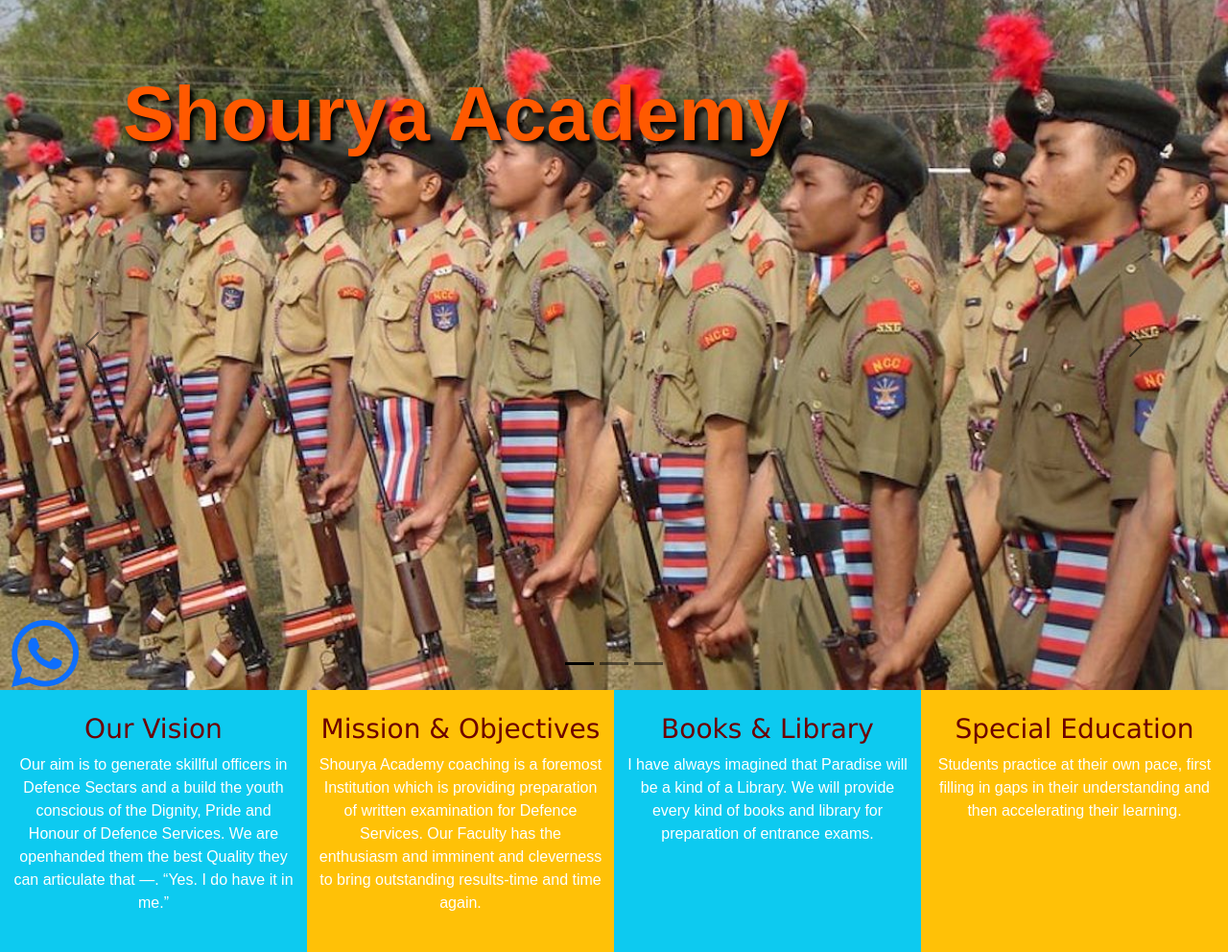
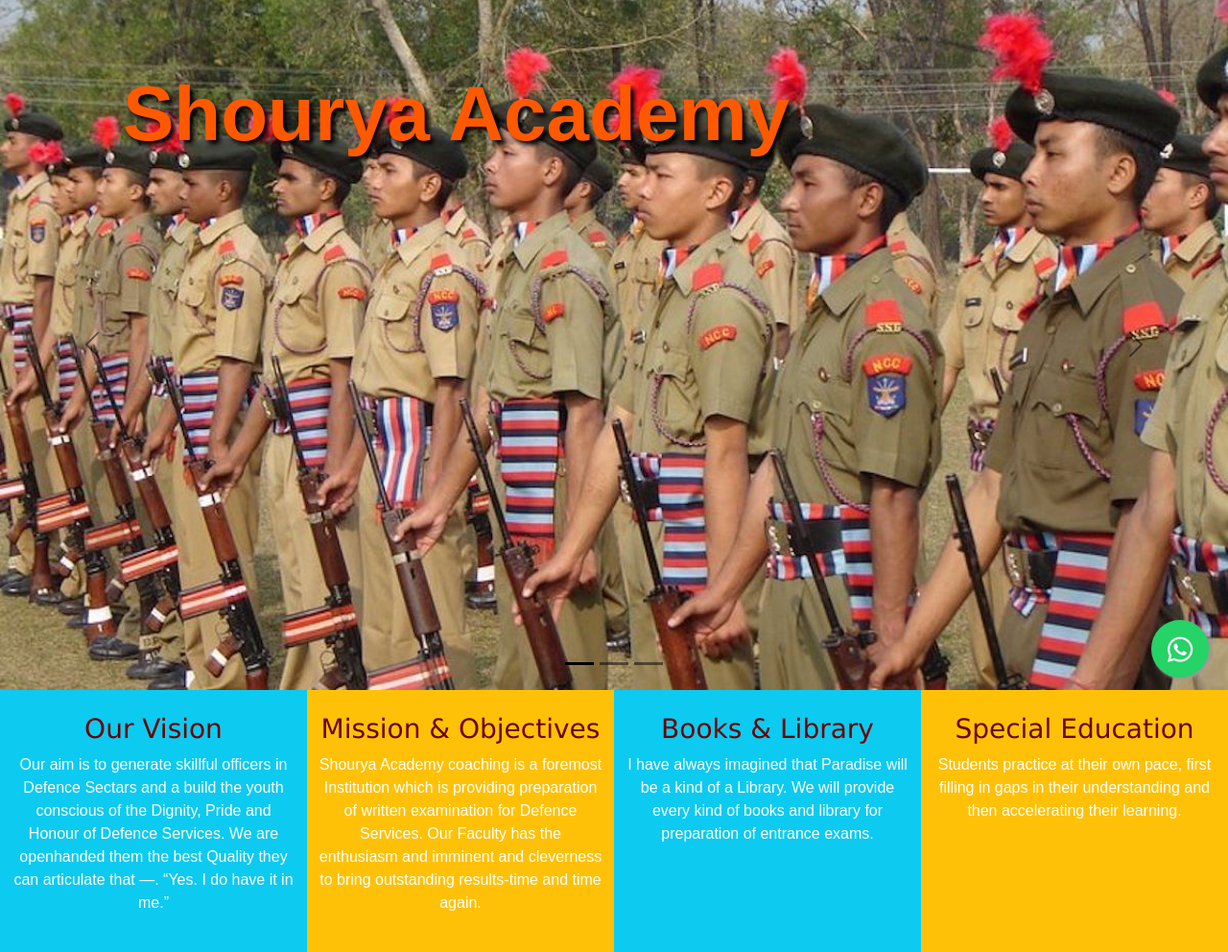
Before and after one commit to techredmoon/shourya-academy, a PHP site: page /index.php in a window 1280 px wide. Shown: the part 79-1071 px from the top of the page at 96% size. Run offline with PHP 8.4, Linux system fonts and the light colour scheme; some libraries are stand-ins or nearby versions.

Commit message:
Added Whatsapp icon

```diff
--- a/css/sastyle.css
+++ b/css/sastyle.css
@@ -136,3 +136,22 @@
     padding: 3% !important;
 
 }
+
+.whatsapp-icon{
+    position: fixed;
+    width: 60px;
+    height: 60px;
+    bottom: 15px;
+    right: 20px;
+    background-color: #25d366;
+    color: #FFF;
+    border-radius: 50px;
+    text-align: center;
+    font-size: 30px;
+    box-shadow: 2px 2px 3px #999;
+    z-index: 100;
+}
+
+#whatsicon{
+    margin-top: 16px;
+}
--- a/includes/header.php
+++ b/includes/header.php
@@ -36,9 +36,9 @@
   </div>
 
 
-  <div class="container-fluid float-right fixed-bottom" id="whatsicon">
-      <a href="https://api.whatsapp.com/send?phone=+919798451257" target="_blank">
-				<i class="fa fa-whatsapp fa-align-right fa-5x"></i>
+  <div class="container-fluid float-right fixed-bottom" id="">
+      <a href="https://api.whatsapp.com/send?phone=+919798451257" target="_blank" class="whatsapp-icon">
+				<i class="fa fa-whatsapp" id="whatsicon"></i>
 		  </a>
 
     </div>
```
